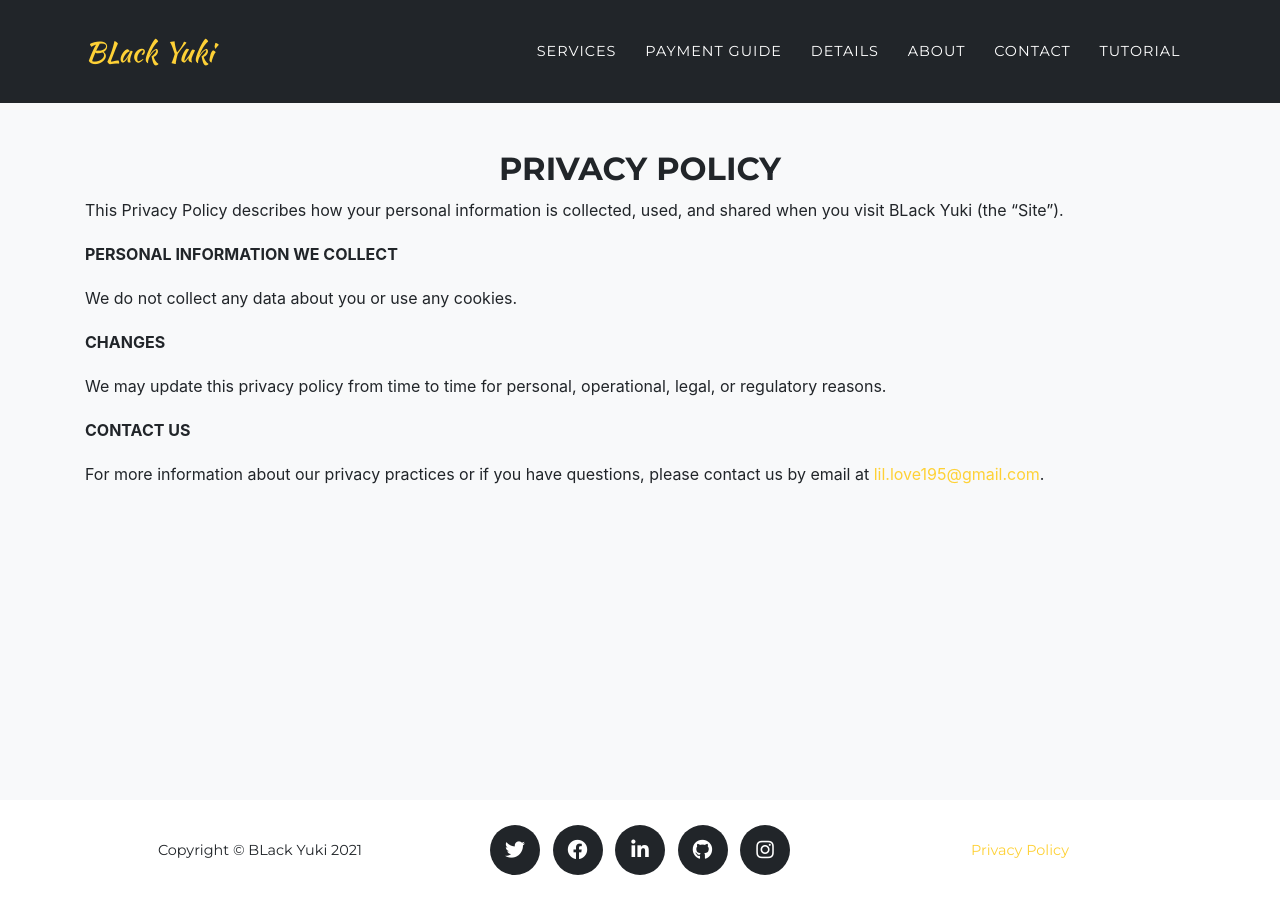
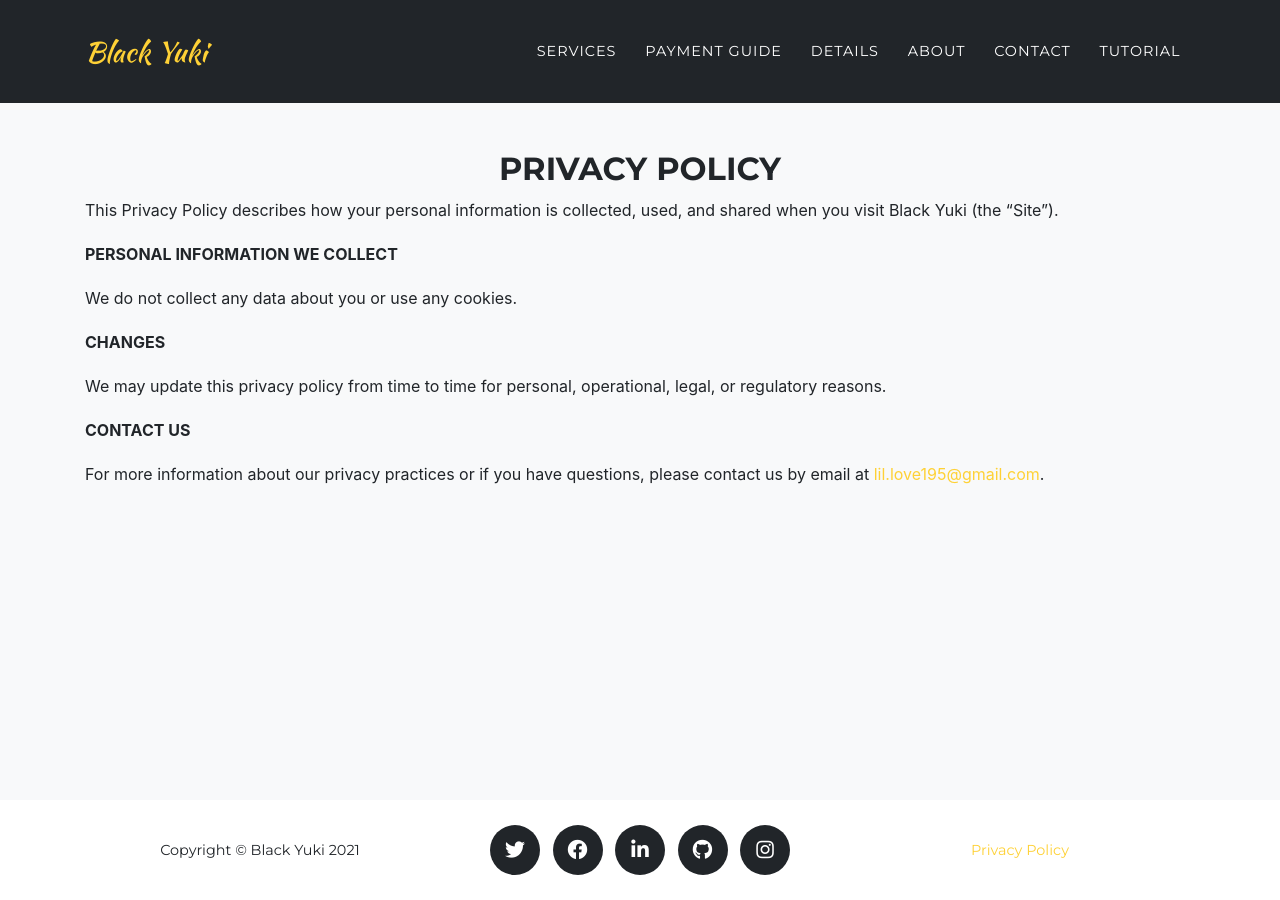
Before and after one commit to BlackYukiDTD/BlackYukiDTD.github.io, a Jekyll site: the page built from legal.md, in a window 1280 px wide. Built offline with Jekyll 4.4.1, drawn with Linux system fonts in a browser that asks for light colours; some web fonts are replaced.

```diff
--- a/_config.yml
+++ b/_config.yml
@@ -16,7 +16,7 @@ theme: jekyll-agency
 url    : "https://blackyukidtd.github.io/" # the base hostname & protocol for your site, e.g. http://example.com
 baseurl: "" # the subpath of your site, e.g. /blog
 
-title      : "BLack Yuki"
+title      : "Black Yuki"
 email      : "lil.love195@gmail.com" #this is also the email contact forms will go to
 description: "Photographer, Engineer and Programmer living and working in Japan."
 author     : "Black Yuki"
```
